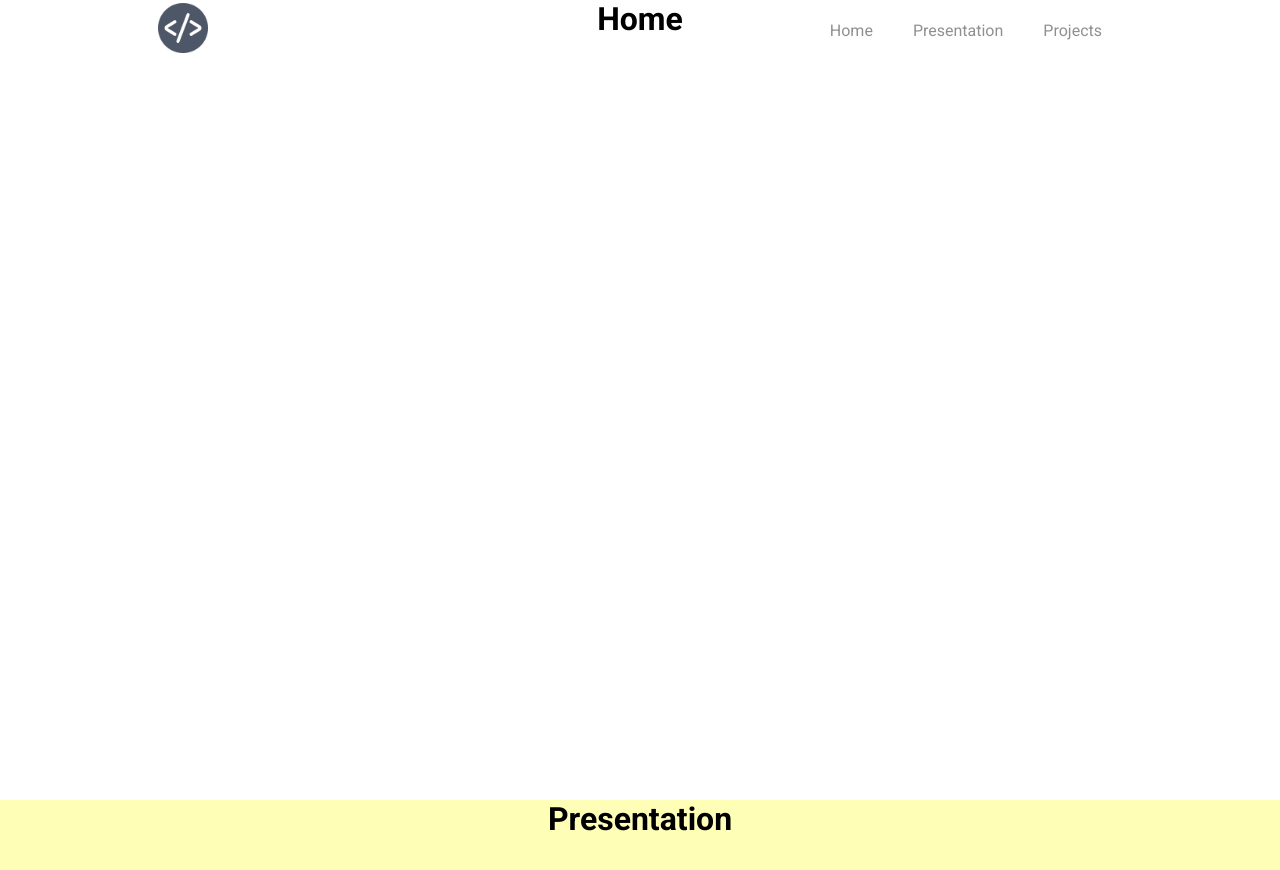
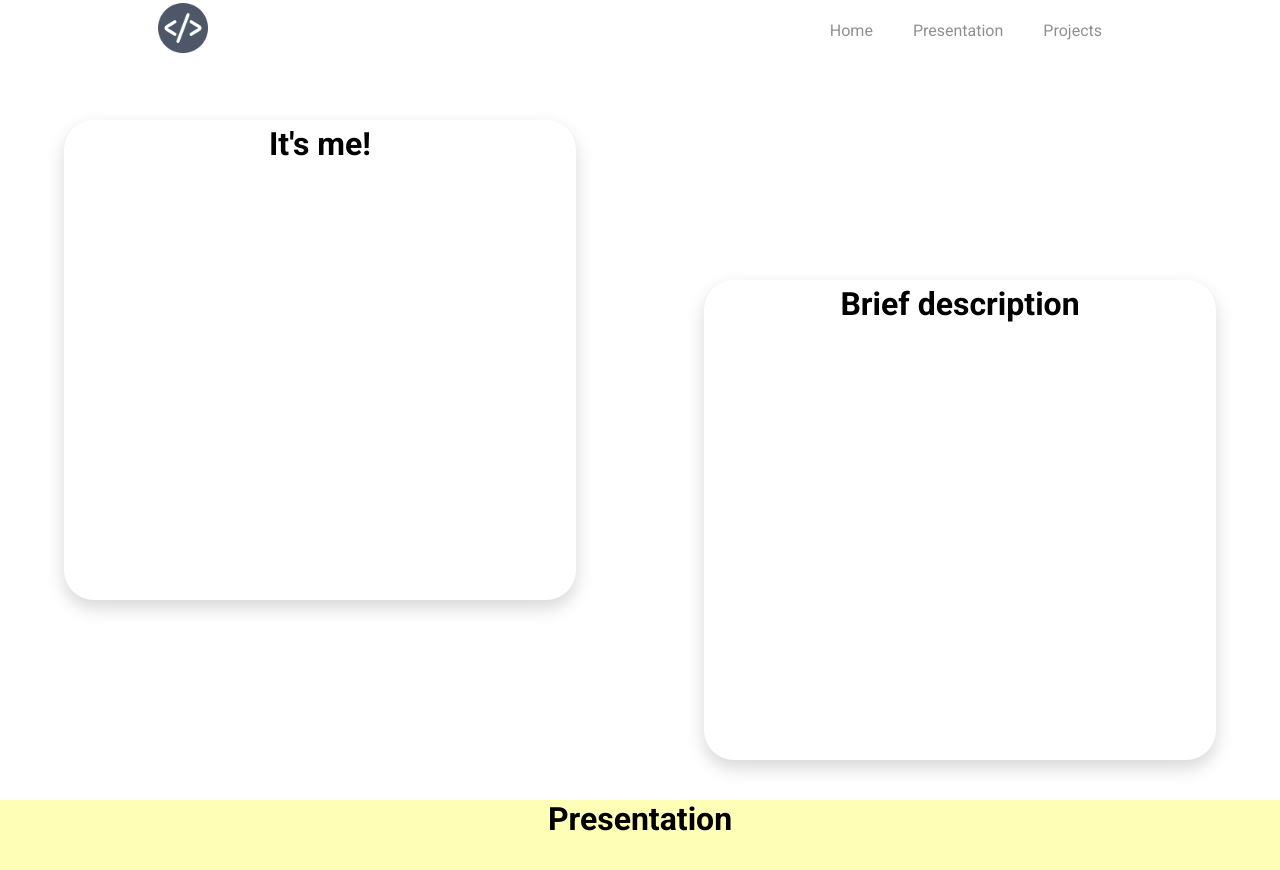
Before and after one commit to Giovaniavs/MyProject-Client, a React (Create React App) app: page / in a window 1280 px wide. Shown: the top 870 px of the page. Built offline with nearby package versions, Linux system fonts and the light colour scheme.

Commit message:
Feature(home): cards and effects created in the section

```diff
--- a/src/components/Navbar/Navbar.tsx
+++ b/src/components/Navbar/Navbar.tsx
@@ -14,8 +14,8 @@ function Navbar() {
   const [backGroundColor, setbackGroundColor] = useState('transparent');
   const [boxShadow, setboxShadow] = useState('none');
   const [navHeight, setNavHeight] = useState('60px');
-  window.onscroll = scroll;
-  function scroll() {
+
+  document.addEventListener('scroll', () => {
     if (window.scrollY === 0) {
       setbackGroundColor('transparent');
       setboxShadow('none');
@@ -25,7 +25,8 @@ function Navbar() {
       setboxShadow('0 3px 12px rgba(0,0,0,.16)');
       setNavHeight('80px');
     }
-  }
+  });
+
   return (
     <>
       <NavbarContainer backgroundColor={backGroundColor} boxShadow={boxShadow} height={navHeight}>
--- a/src/global/globalStyle.ts
+++ b/src/global/globalStyle.ts
@@ -35,13 +35,23 @@ interface Props {
   textShadow?: string,
   alignSelf?: string,
   position?: string,
-  fontFamily?: string
+  fontFamily?: string,
+  top?: string,
+  bottom?: string,
+  left?: string,
+  right?: string,
+  transition?: string
 }
 
 const Container = styled.div`
   z-index: ${(p: Props) => p.zindex || 'unset'};
   background-color: ${(p: Props) => p.backgroundColor || 'white'};
   display: ${(p: Props) => p.display || 'block'};
+  position: ${(p: Props) => p.position || 'unset'};
+  top: ${(p: Props) => p.top};
+  bottom: ${(p: Props) => p.bottom};
+  left: ${(p: Props) => p.left};
+  right: ${(p: Props) => p.right};
   justify-content: ${(p: Props) => p.justify || 'unset'};
   overflow: ${(p: Props) => p.overflow || 'unset'};
   overflow-x: ${(p: Props) => p.overX || 'hidden'};
@@ -58,7 +68,7 @@ const Container = styled.div`
   border: ${(p: Props) => p.border || 'none'};
   border-radius: ${(p: Props) => p.borderRadius || '0px'};
   box-shadow: ${(p: Props) => p.boxShadow || 'none'};
-  border-radius: ${(p: Props) => p.radius || 'unset'};
+  transition: ${(p: Props) => p.transition || 'unset'};
 `;
 
 const FlexContainer = styled(Container)`
@@ -72,7 +82,7 @@ const FlexContainer = styled(Container)`
 
 const Text = styled.p`
   width: ${(p: Props) => p.width || '100%'};
-  height: ${(p: Props) => p.height || '100%'};
+  height: ${(p: Props) => p.height || 'fit-content'};
   min-height: ${(p: Props) => p.minHeight || 'unset'};
   max-height: ${(p: Props) => p.maxHeight || 'unset'};
   max-width: ${(p: Props) => p.maxWidth || 'unset'};
@@ -98,6 +108,7 @@ const Text = styled.p`
 const H1 = styled.h1`
   font-family: ${(p: Props) => p.fontFamily || 'Roboto, sans-serif'};
   width: ${(p: Props) => p.width || '100%'};
+  height: ${(p: Props) => p.height || 'fit-content'};
   margin: ${(p: Props) => p.margin || '0 0'};
   padding: ${(p: Props) => p.padding || '0 0'};
   font-size: ${(p: Props) => p.textSize || '2em'};
@@ -109,7 +120,7 @@ const H1 = styled.h1`
   text-align: ${(p: Props) => p.align || 'unset'};
   text-shadow: ${(p: Props) => p.textShadow || 'unset'};
   align-content: ${(p: Props) => p.justify || 'unset'};
-  position: ${(p: Props) => p.position || 'inherit'};
+  position: ${(p: Props) => p.position || 'unset'};
 `;
 
 const H2 = styled.h2`
--- a/src/views/Home/Home.tsx
+++ b/src/views/Home/Home.tsx
@@ -1,11 +1,39 @@
-import React from 'react';
-import { Container, H1 } from '../../global/globalStyle';
+import React, { useState } from 'react';
+import { Container, FlexContainer, H1 } from '../../global/globalStyle';
 
 function Home() {
+  const [backGroundColor, setBackGroundColor] = useState('white');
+  const [photoPositionX, setPhotoPositionX] = useState('5%');
+  const [photoPositionY, setPhotoPositionY] = useState('15%');
+  const [descriptionPositionX, setDescriptionPositionX] = useState('5%');
+  const [descriptionPositionY, setDescriptionPositionY] = useState('5%');
+  document.addEventListener('scroll', () => {
+    if (window.scrollY === 0) {
+      setPhotoPositionX('5%');
+      setPhotoPositionY('15%');
+      setDescriptionPositionX('5%');
+      setDescriptionPositionY('5%');
+      setBackGroundColor('white');
+    } else {
+      setPhotoPositionX('13%');
+      setPhotoPositionY('25%');
+      setDescriptionPositionX('10%');
+      setDescriptionPositionY('10%');
+      setBackGroundColor('#c7ffff');
+    }
+  });
+
   return (
     <>
-      <Container id="Home" zindex={1} height="100vh">
-        <H1 align="center"> Home </H1>
+      <Container id="Home" zindex={1} height="100vh" display="flex" align="center" justify="center">
+        <FlexContainer padding="0 10%" align="center" justify="space-between" backgroundColor={backGroundColor} transition=".5s">
+          <FlexContainer height="60%" width="40%" boxShadow="0 8px 18px rgba(0,0,0,.16)" borderRadius="30px" position="absolute" left={photoPositionX} top={photoPositionY} transition="0.5s all ease-in-out">
+            <H1 align="center" padding="5px 0"> It&apos;s me! </H1>
+          </FlexContainer>
+          <FlexContainer zindex={2} height="60%" width="40%" boxShadow="0 8px 18px rgba(0,0,0,.16)" borderRadius="30px" position="absolute" right={descriptionPositionX} bottom={descriptionPositionY} transition="0.5s all ease-in-out">
+            <H1 align="center" padding="5px 0"> Brief description </H1>
+          </FlexContainer>
+        </FlexContainer>
       </Container>
     </>
 
```
Also changed, not shown: 1 other file (tests, documents, lock files or other folders).
